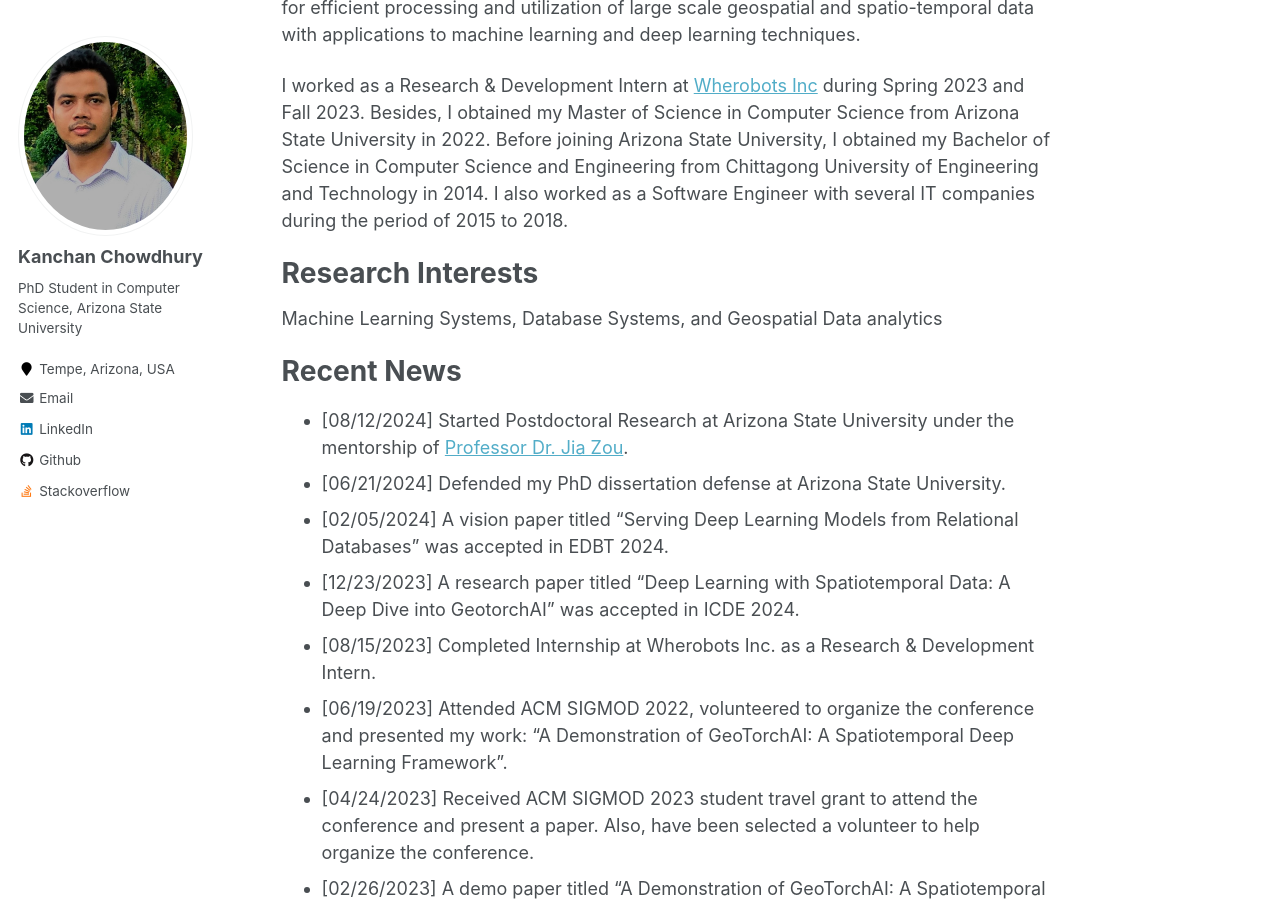
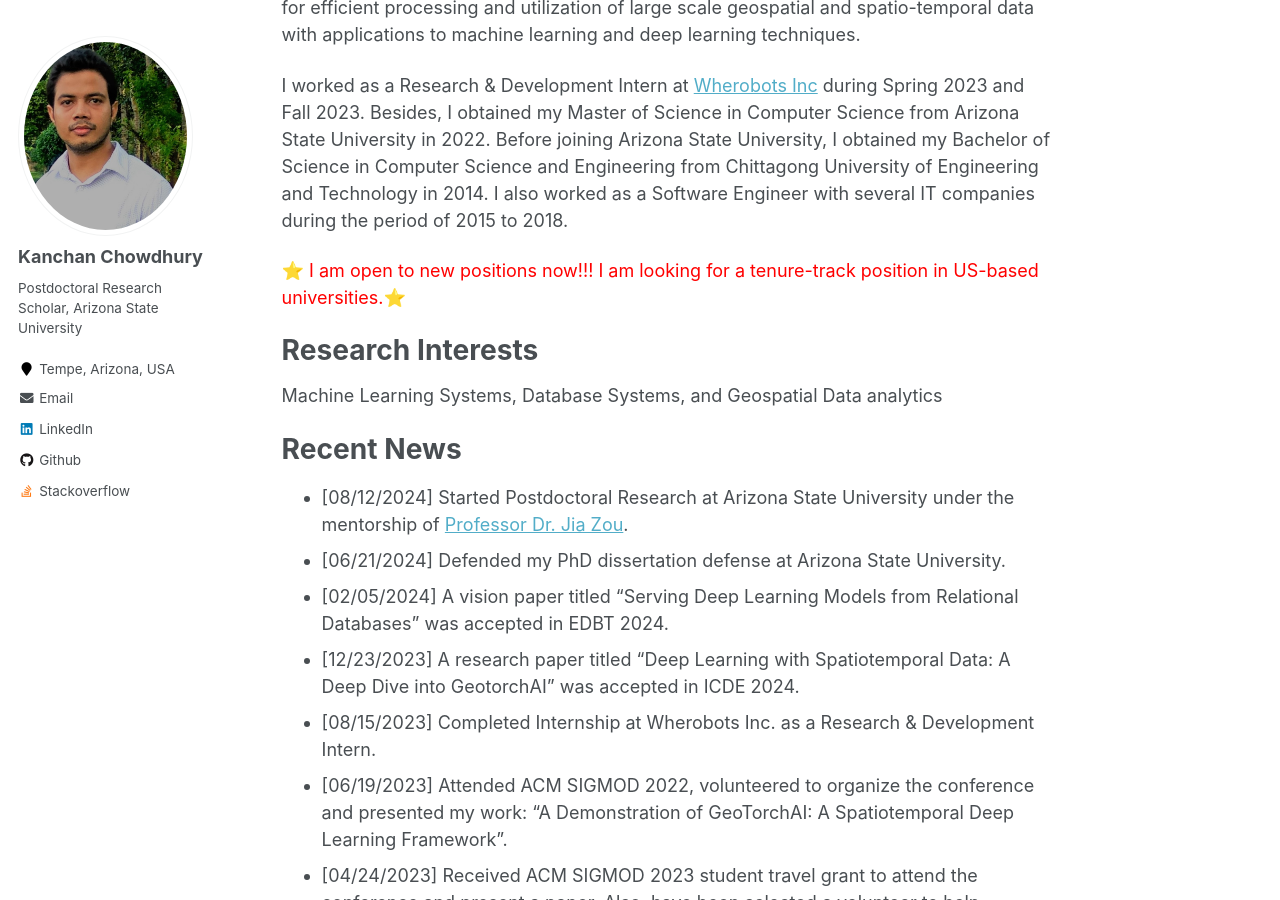
Before and after one commit to kanchanchy/kanchanchy.github.io, a Jekyll site: the page built from _pages/about.md, in a window 1280 px wide and 900 px high, scrolled down 382 px. Built offline with Jekyll 4.4.1, drawn with Linux system fonts in a browser that asks for light colours.

Commit message:
'position-updated'

```diff
--- a/_config.yml
+++ b/_config.yml
@@ -82,7 +82,7 @@ analytics:
 author:
   name             : "Kanchan Chowdhury"
   avatar           : "kanchan_chowdhury.jpg"
-  bio              : "PhD Student in Computer Science, Arizona State University"
+  bio              : "Postdoctoral Research Scholar, Arizona State University"
   location         : "Tempe, Arizona, USA"
   employer         :
   pubmed           : # "https://www.ncbi.nlm.nih.gov/pubmed/?term=john+snow"
--- a/_pages/about.md
+++ b/_pages/about.md
@@ -11,6 +11,8 @@ redirect_from:
 I am a Postdoctoral Research Scholar at Arizona State University where I am wisely mentored by [Professor Dr. Jia Zou](https://sites.google.com/view/jiazou-web/home). I completed my PhD in Computer Science from the School of Computing and Augmented Intelligence at Arizona State University in the summer of 2024. My PhD research was supervised by [Professor Dr. Mo Sarwat](https://mosarwat.org/) and [Professor Dr. Jia Zou](https://sites.google.com/view/jiazou-web/home). My research interests lie in the areas of machine learning systems, geospatial data management, and database systems. My current research focuses on integrating the optimization power of datbase engines into machine learning systems to enable in-database machine learning. During my PhD, I worked on building novel systems for efficient processing and utilization of large scale geospatial and spatio-temporal data with applications to machine learning and deep learning techniques.
 
 I worked as a Research & Development Intern at [Wherobots Inc](https://wherobots.com/) during Spring 2023 and Fall 2023. Besides, I obtained my Master of Science in Computer Science from Arizona State University in 2022. Before joining Arizona State University, I obtained my Bachelor of Science in Computer Science and Engineering from Chittagong University of Engineering and Technology in 2014. I also worked as a Software Engineer with several IT companies during the period of 2015 to 2018.
+
+<p style="color: red;">⭐ I am open to new positions now!!! I am looking for a tenure-track position in US-based universities.⭐</p>
 
 
 Research Interests
```
